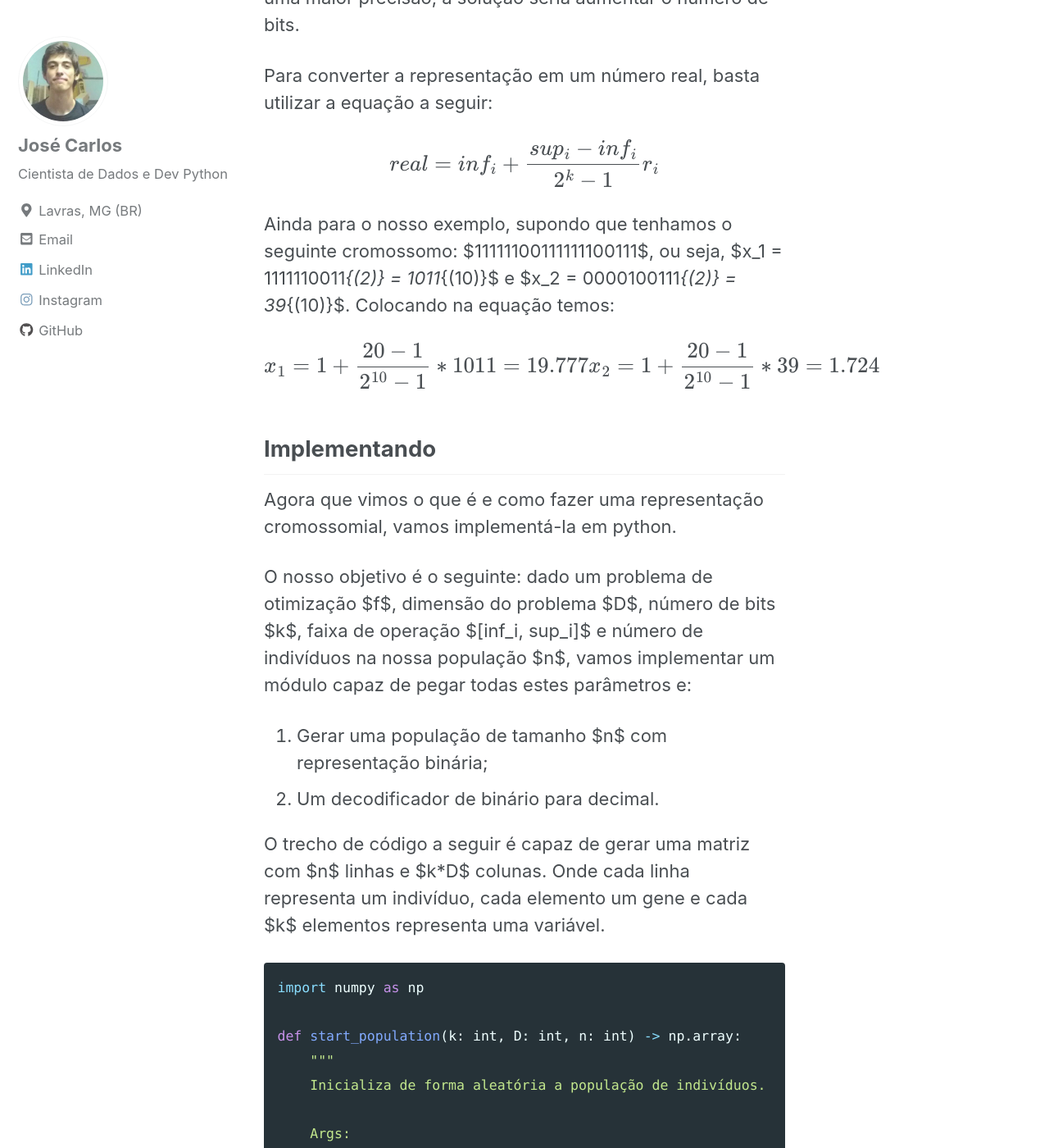
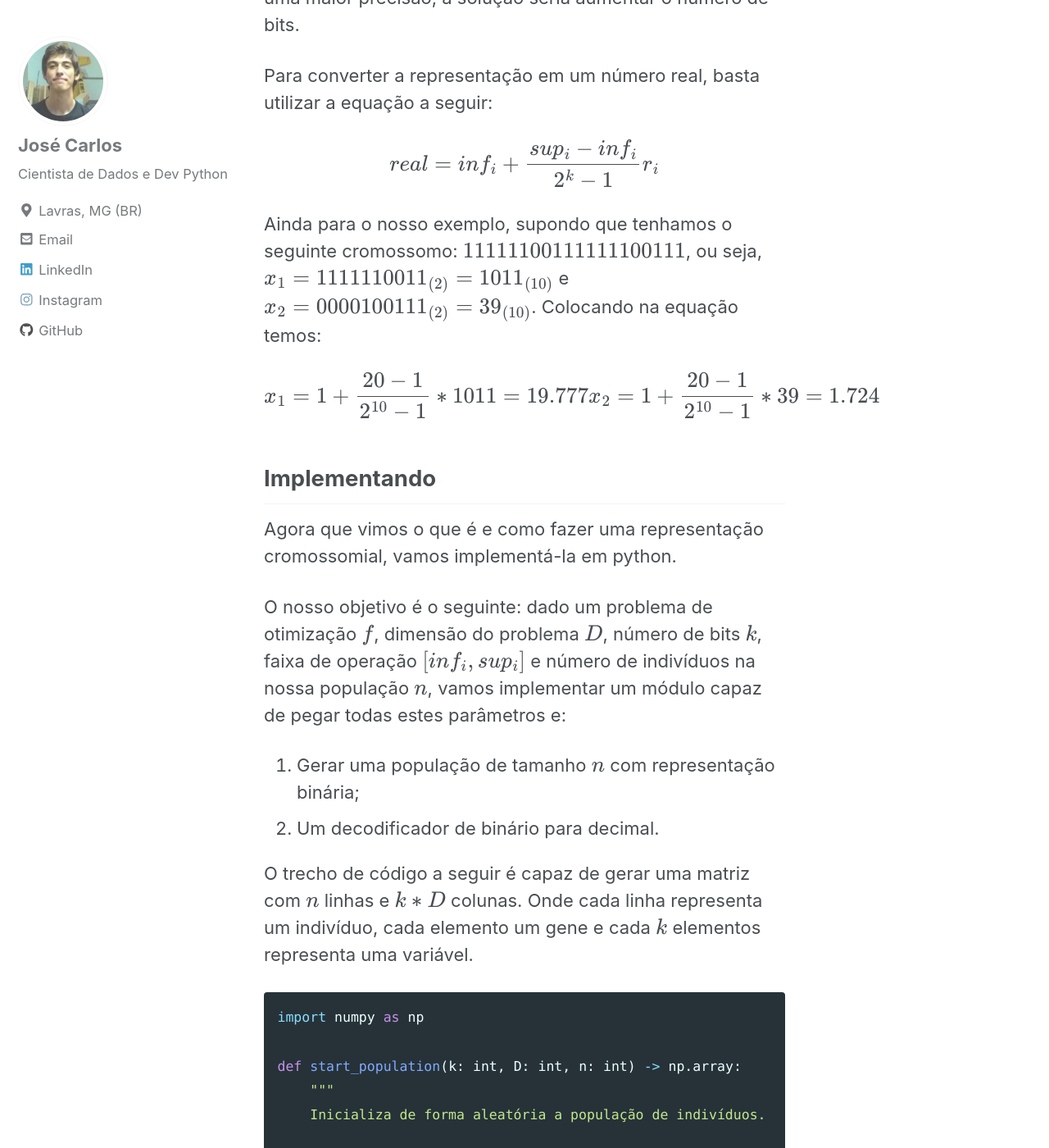
Before and after one commit to jcfneto/jcfneto.github.io, a Jekyll site: the page built from _posts/2022-06-29-ann-ga-part-3.md, in a window 1280 px wide and 1400 px high, scrolled down 3112 px. Shown: the whole window at 82% size. Built offline with Jekyll 4.4.1, drawn with Linux system fonts in a browser that asks for light colours; nearby versions of some CDN libraries; formulas are drawn with MathJax 3; some of the changed text lies outside the part shown.

Commit message:
parte 3 equaćões

````diff
--- a/_posts/2022-06-29-ann-ga-part-3.md
+++ b/_posts/2022-06-29-ann-ga-part-3.md
@@ -59,13 +59,13 @@ $$
    f(x) = x_{1}^{2} + 10^{6}\sum_{i=2}^{D}x_{i}^{2}
 $$
 
-Onde $D$ é a dimensão do problema e $x_i$ pertença ao vetor
-$x = [x_1, x_2, ...,x_D]$, sendo as variáveis a serem otimizadas pelo
+Onde $$D$$ é a dimensão do problema e $$x_i$$ pertença ao vetor
+$$x = [x_1, x_2, ...,x_D]$$, sendo as variáveis a serem otimizadas pelo
 algoritmo.
 
-Vamos utilizar $D=2$, número de bits igual a $10$ e faixa de operação para
-ambas as variáveis é $[1, 20]$. Isso significa que, o vetor solução é
-$x = [x_1, x_2]$, cada variável será representada por 10 bits, o cromossomo
+Vamos utilizar $$D=2$$, número de bits igual a $$10$$ e faixa de operação para
+ambas as variáveis é $$[1, 20]$$. Isso significa que, o vetor solução é
+$$x = [x_1, x_2]$$, cada variável será representada por 10 bits, o cromossomo
 contará com 20 bits no total e o valor de cada uma das variáveis deste vetor
 deve estar entre 1 e 20.
 
@@ -87,8 +87,8 @@ real = inf_i + \frac{sup_i - inf_i}{2^k - 1}r_i
 $$
 
 Ainda para o nosso exemplo, supondo que tenhamos o seguinte cromossomo:
-$11111100111111100111$, ou seja, $x_1 = 1111110011_{(2)} = 1011_{(10)}$ e
-$x_2 = 0000100111_{(2)} = 39_{(10)}$. Colocando na equação temos:
+$$11111100111111100111$$, ou seja, $$x_1 = 1111110011_{(2)} = 1011_{(10)}$$ e
+$$x_2 = 0000100111_{(2)} = 39_{(10)}$$. Colocando na equação temos:
 
 $$
 x_1 = 1 + \frac{20 - 1}{2^{10} - 1}*1011 = 19.777 \\ \\
@@ -100,17 +100,17 @@ $$
 Agora que vimos o que é e como fazer uma representação cromossomial, vamos
 implementá-la em python.
 
-O nosso objetivo é o seguinte: dado um problema de otimização $f$, dimensão
-do problema $D$, número de bits $k$, faixa de operação $[inf_i, sup_i]$ e
-número de indivíduos na nossa população $n$, vamos implementar um módulo
+O nosso objetivo é o seguinte: dado um problema de otimização $$f$$, dimensão
+do problema $$D$$, número de bits $$k$$, faixa de operação $$[inf_i, sup_i]$$ e
+número de indivíduos na nossa população $$n$$, vamos implementar um módulo
 capaz de pegar todas estes parâmetros e:
 
-1. Gerar uma população de tamanho $n$ com representação binária;
+1. Gerar uma população de tamanho $$n$$ com representação binária;
 2. Um decodificador de binário para decimal.
 
-O trecho de código a seguir é capaz de gerar uma matriz com $n$ linhas e
-$k*D$ colunas. Onde cada linha representa um indivíduo, cada elemento um
-gene e cada $k$ elementos representa uma variável.
+O trecho de código a seguir é capaz de gerar uma matriz com $$n$$ linhas e
+$$k*D$$ colunas. Onde cada linha representa um indivíduo, cada elemento um
+gene e cada $$k$$ elementos representa uma variável.
 
 ```python
 import numpy as np
@@ -136,7 +136,7 @@ bem, como o GA trata-se de um processo estocástico, não existe uma necessidade
 de gerar uma população inicial seguindo algum critério, pois já esperamos,
 não é uma garantia, que a população melhore com o passar das gerações
 (iterações).
-- Nota-se também que, estamos usando um valor de $k$ igual para todas as
+- Nota-se também que, estamos usando um valor de $$k$$ igual para todas as
 variáveis, ou seja, todas as variáveis recebem o mesmo número de bits.
 Isso não é uma regra, é dependente do problema em questão. Estamos utilizando
 desta forma simplesmente por questões didáticas.
@@ -181,7 +181,7 @@ A seguir o resultado do módulo `start_population`:
 ![Resultado Módulo Populaćão](/images/result1.png)
 
 Perfeito, dado os parâmetros a nossa matriz deveria ter 10 linhas
-correspondente a $n$ e 8 colunas correspondente a $k *D$.
+correspondente a $$n$$ e 8 colunas correspondente a $$k * D$$.
 
 A seguir o resultado do módulo `binary_to_decimal`:
 
````
